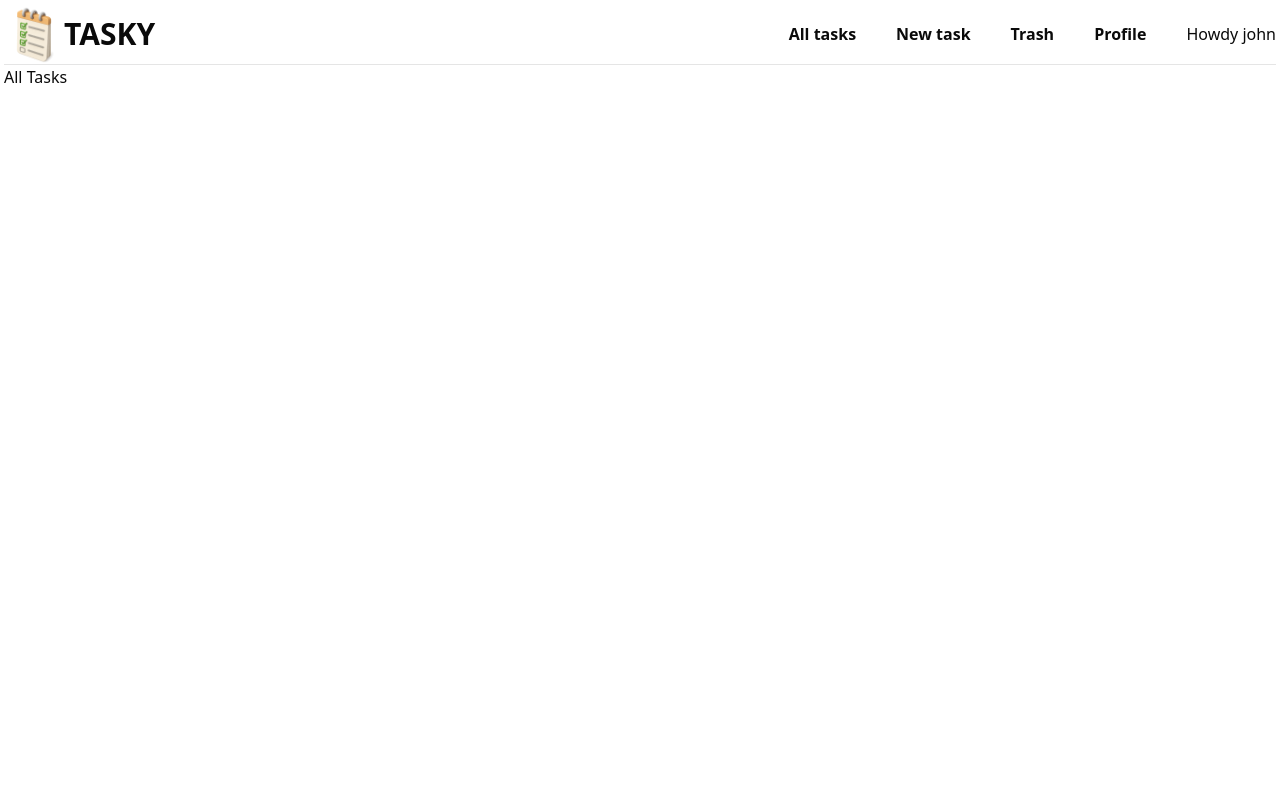
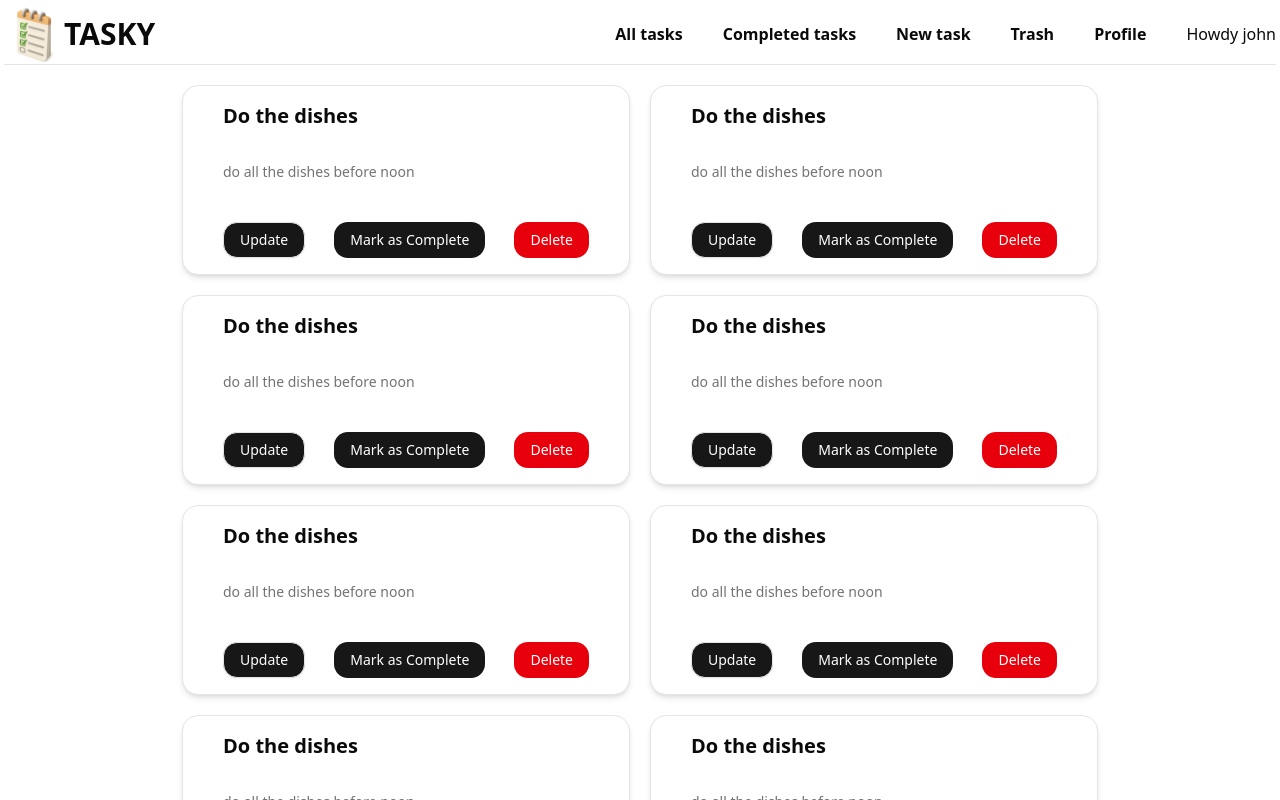
Before and after one commit to codeme254/tasky-client, a React (Vite) app: page /login in a window 1280 px wide. Both pictures are taken after a click on the button "Login". Shown: the top 800 px of the page. Built offline with nearby package versions, Linux system fonts and the light colour scheme.

Commit message:
build a simple task card and all tasks component

```diff
--- a/src/components/LoggedInNav.tsx
+++ b/src/components/LoggedInNav.tsx
@@ -10,6 +10,9 @@ function LoggedInNav() {
       <NavigationMenuList className="flex gap-10">
         <Link to="/tasks" className="font-bold text-base">
           All tasks
+        </Link>
+        <Link to="/tasks" className="font-bold text-base">
+          Completed tasks
         </Link>
         <Link to="/tasks" className="font-bold text-base">
           New task
--- /dev/null
+++ b/src/components/TaskCard.tsx
@@ -0,0 +1,56 @@
+import {
+  Card,
+  CardHeader,
+  CardTitle,
+  CardContent,
+  CardFooter,
+} from "@/components/ui/card";
+import { Button } from "@/components/ui/button";
+
+interface TaskCardProps {
+  title: string;
+  description: string;
+  isCompleted: boolean;
+  id: string;
+}
+
+function TaskCard({ title, description, isCompleted, id }: TaskCardProps) {
+  return (
+    <Card className="w-full max-w-md shadow-md rounded-2xl p-4 transition-all hover:shadow-lg hover:scale-[1.01]">
+      <CardHeader>
+        <CardTitle className="text-xl font-semibold flex items-center justify-between">
+          {title}
+        </CardTitle>
+      </CardHeader>
+
+      <CardContent>
+        <p className="text-sm text-muted-foreground">{description}</p>
+      </CardContent>
+
+      <CardFooter className="flex items-center justify-between gap-2 mt-4">
+        <Button
+          variant="outline"
+          className="rounded-xl transition-all bg-primary text-white hover:bg-accent hover:text-accent-foreground"
+        >
+          Update
+        </Button>
+
+        <Button
+          variant="secondary"
+          className="rounded-xl transition-all bg-primary text-white hover:text-accent-foreground"
+        >
+          {isCompleted ? "Mark as Incomplete" : "Mark as Complete"}
+        </Button>
+
+        <Button
+          variant="destructive"
+          className="rounded-xl transition-all hover:brightness-90 hover:scale-[1.02]"
+        >
+          Delete
+        </Button>
+      </CardFooter>
+    </Card>
+  );
+}
+
+export default TaskCard;
--- /dev/null
+++ b/src/components/ui/card.tsx
@@ -0,0 +1,92 @@
+import * as React from "react";
+
+import { cn } from "@/lib/utils";
+
+function Card({ className, ...props }: React.ComponentProps<"div">) {
+  return (
+    <div
+      data-slot="card"
+      className={cn(
+        "bg-card text-card-foreground flex flex-col gap-6 rounded-xl border py-6 shadow-sm",
+        className,
+      )}
+      {...props}
+    />
+  );
+}
+
+function CardHeader({ className, ...props }: React.ComponentProps<"div">) {
+  return (
+    <div
+      data-slot="card-header"
+      className={cn(
+        "@container/card-header grid auto-rows-min grid-rows-[auto_auto] items-start gap-2 px-6 has-data-[slot=card-action]:grid-cols-[1fr_auto] [.border-b]:pb-6",
+        className,
+      )}
+      {...props}
+    />
+  );
+}
+
+function CardTitle({ className, ...props }: React.ComponentProps<"div">) {
+  return (
+    <div
+      data-slot="card-title"
+      className={cn("leading-none font-semibold", className)}
+      {...props}
+    />
+  );
+}
+
+function CardDescription({ className, ...props }: React.ComponentProps<"div">) {
+  return (
+    <div
+      data-slot="card-description"
+      className={cn("text-muted-foreground text-sm", className)}
+      {...props}
+    />
+  );
+}
+
+function CardAction({ className, ...props }: React.ComponentProps<"div">) {
+  return (
+    <div
+      data-slot="card-action"
+      className={cn(
+        "col-start-2 row-span-2 row-start-1 self-start justify-self-end",
+        className,
+      )}
+      {...props}
+    />
+  );
+}
+
+function CardContent({ className, ...props }: React.ComponentProps<"div">) {
+  return (
+    <div
+      data-slot="card-content"
+      className={cn("px-6", className)}
+      {...props}
+    />
+  );
+}
+
+function CardFooter({ className, ...props }: React.ComponentProps<"div">) {
+  return (
+    <div
+      data-slot="card-footer"
+      className={cn("flex items-center px-6 [.border-t]:pt-6", className)}
+      {...props}
+    />
+  );
+}
+
+export {
+  Card,
+  CardHeader,
+  CardFooter,
+  CardTitle,
+  CardAction,
+  CardDescription,
+  CardContent,
+};
--- a/src/index.css
+++ b/src/index.css
@@ -118,3 +118,10 @@
     @apply bg-background text-foreground;
   }
 }
+
+@layer base {
+  button:not(:disabled),
+  [role="button"]:not(:disabled) {
+    cursor: pointer;
+  }
+}
--- a/src/pages/AllTasks.tsx
+++ b/src/pages/AllTasks.tsx
@@ -1,7 +1,61 @@
+import TaskCard from "@/components/TaskCard";
 function AllTasks() {
   return (
-    <div>
-      <h1>All Tasks</h1>
+    <div className="p-5 flex flex-wrap justify-center gap-5">
+      <TaskCard
+        title="Do the dishes"
+        description="do all the dishes before noon"
+        isCompleted={false}
+        id="1"
+      />
+      <TaskCard
+        title="Do the dishes"
+        description="do all the dishes before noon"
+        isCompleted={false}
+        id="1"
+      />
+      <TaskCard
+        title="Do the dishes"
+        description="do all the dishes before noon"
+        isCompleted={false}
+        id="1"
+      />
+      <TaskCard
+        title="Do the dishes"
+        description="do all the dishes before noon"
+        isCompleted={false}
+        id="1"
+      />
+      <TaskCard
+        title="Do the dishes"
+        description="do all the dishes before noon"
+        isCompleted={false}
+        id="1"
+      />
+      <TaskCard
+        title="Do the dishes"
+        description="do all the dishes before noon"
+        isCompleted={false}
+        id="1"
+      />
+      <TaskCard
+        title="Do the dishes"
+        description="do all the dishes before noon"
+        isCompleted={false}
+        id="1"
+      />
+      <TaskCard
+        title="Do the dishes"
+        description="do all the dishes before noon"
+        isCompleted={false}
+        id="1"
+      />
+      <TaskCard
+        title="Do the dishes"
+        description="do all the dishes before noon"
+        isCompleted={false}
+        id="1"
+      />
     </div>
   );
 }
--- a/src/store/user.ts
+++ b/src/store/user.ts
@@ -1,4 +1,5 @@
 import { create, type StateCreator } from "zustand";
+import { persist } from "zustand/middleware";
 
 interface User {
   firstName: string;
@@ -25,5 +26,5 @@ const userStore: StateCreator<UserStoreType> = (set) => {
   };
 };
 
-const useUser = create(userStore);
+const useUser = create(persist(userStore, { name: "tasky1-user" }));
 export default useUser;
```
